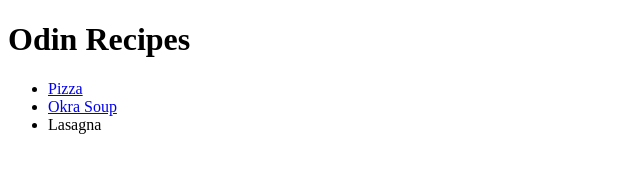
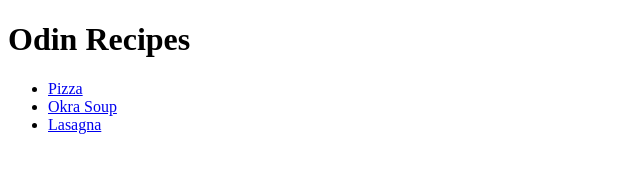
Before and after one commit to pessima-au/odin_recipes, a plain HTML site: page index.html in a window 1280 px wide. Shown: the full height of the page, 0-640 px from the left. Drawn offline with Linux system fonts and the light colour scheme.

Commit message:
corrected a link in Odin recipies

```diff
--- a/index.html
+++ b/index.html
@@ -10,7 +10,7 @@
     <ul>
         <li><a href="recipes/pizza.html">Pizza</a></li>
         <li><a href="recipes/okra_soup.html">Okra Soup</a></li>
-        <li><a href="recipes/lasagna.html"></a>Lasagna</li>
+        <li><a href="recipes/lasagna.html">Lasagna</a></li>
     </ul>
 
 
```
